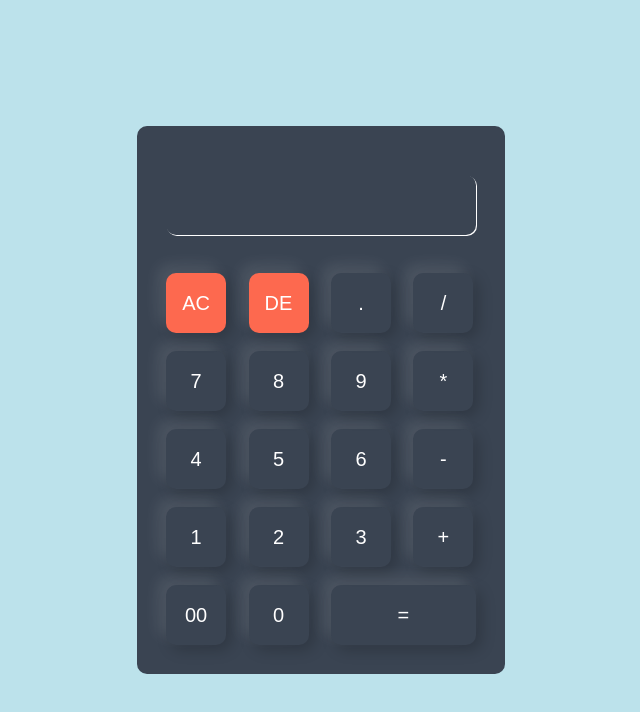
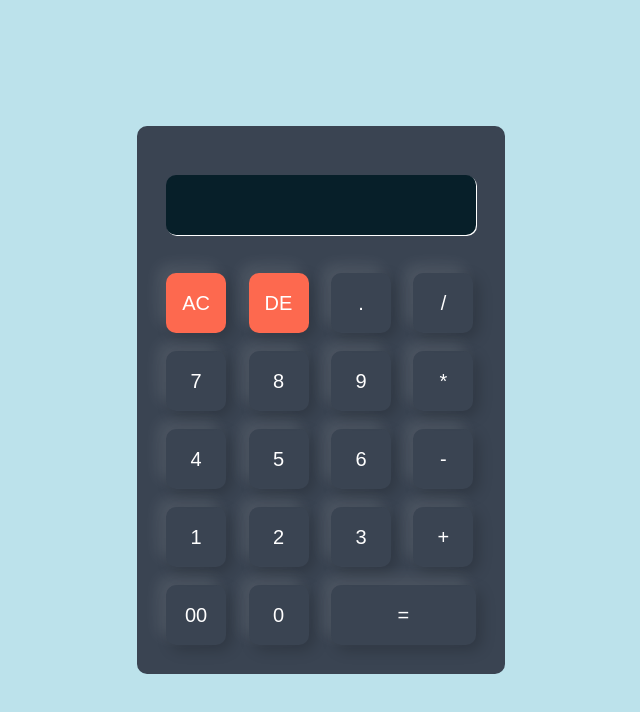
Before and after one commit to Manju166/Calculator, a plain HTML site: page index.html in a window 1280 px wide. Shown: the whole page, without its empty margins (319-959 px from the left). Drawn offline with Linux system fonts and the light colour scheme.

Commit message:
modified css file

```diff
--- a/style.css
+++ b/style.css
@@ -38,8 +38,10 @@ form .display{
 form .display input{
     text-align: right;
     flex: 1;
-    font-size: 45px;
+    font-size: 30px;
+    padding-top: 20px;
     box-shadow: 1px 1px ;
+    background: rgb(7, 31, 41);
 }
 form input.equal{
     width: 145px;
```
